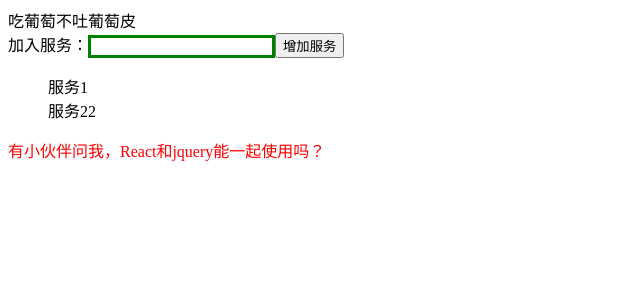
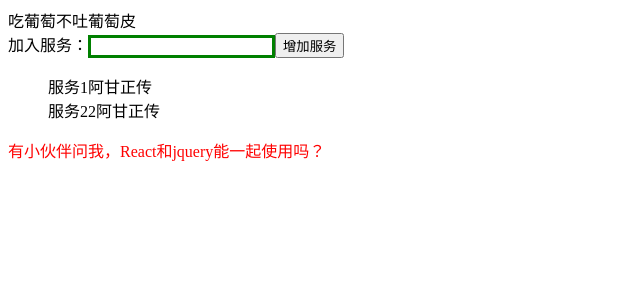
Before and after one commit to NeverNeverNeverGiveUp/react_study, a React (Create React App) app in the folder demo01/: page / in a window 1280 px wide. Shown: the top 300 px of the page, without its empty margins (0-640 px from the left). Built offline with nearby package versions, Linux system fonts and the light colour scheme.

Commit message:
17完成

```diff
--- a/demo01/src/XiaojiejieItem.js
+++ b/demo01/src/XiaojiejieItem.js
@@ -1,4 +1,5 @@
 import React, { Component } from 'react';
+import PropTypes from 'prop-types';
 
 export class XiaojiejieItem extends Component {
     constructor(props) {
@@ -9,6 +10,8 @@ export class XiaojiejieItem extends Component {
         return (
             <div onClick={this.handleClick} >
                 {this.props.content}
+                {this.props.fileName}
+
             </div>
         );
     }
@@ -22,4 +25,16 @@ export class XiaojiejieItem extends Component {
     }
 }
 
+// 设置参数类型和是否必填
+XiaojiejieItem.propTypes={
+    content:PropTypes.string,
+    index:PropTypes.number,
+    deleteItem:PropTypes.func,
+    fileName:PropTypes.string.isRequired
+}
+// 设置参数默认值
+XiaojiejieItem.defaultProps={
+    fileName:"美国往事"
+}
+
 export default XiaojiejieItem;
--- a/demo01/src/xiaojiejie.js
+++ b/demo01/src/xiaojiejie.js
@@ -41,7 +41,7 @@ export class xiaojiejie extends Component {
                 onClick={this.deleteItem.bind(this, index)}
               ></li>
              */}
-             <XiaojiejieItem content={item} index={index} deleteItem={this.deleteItem.bind(this)}/>
+             <XiaojiejieItem content={item} index={index} deleteItem={this.deleteItem.bind(this)} fileName={"阿甘正传"}/>
              </div>
             );
           })}
```
Also changed, not shown: 2 other files (tests, documents, lock files or other folders).
